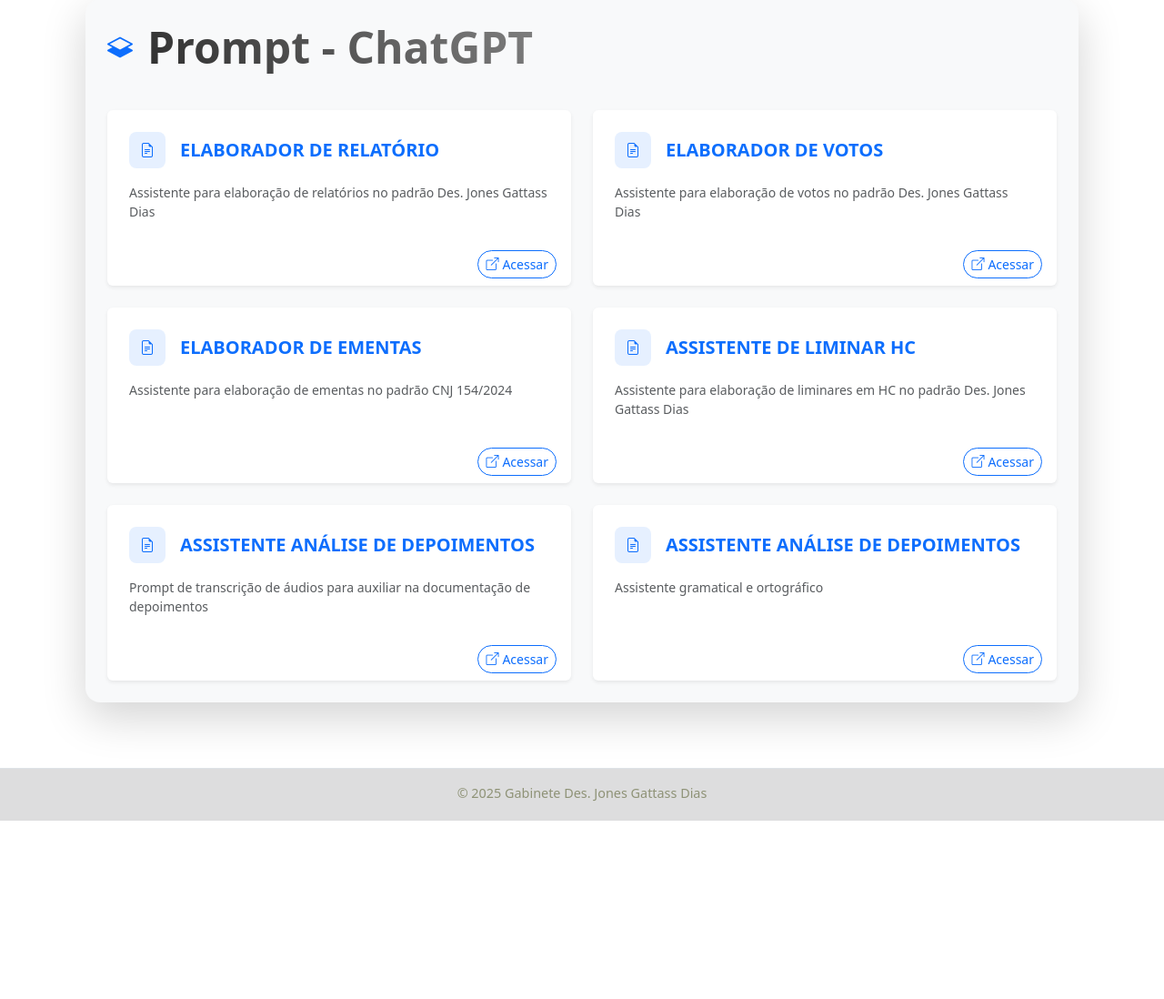
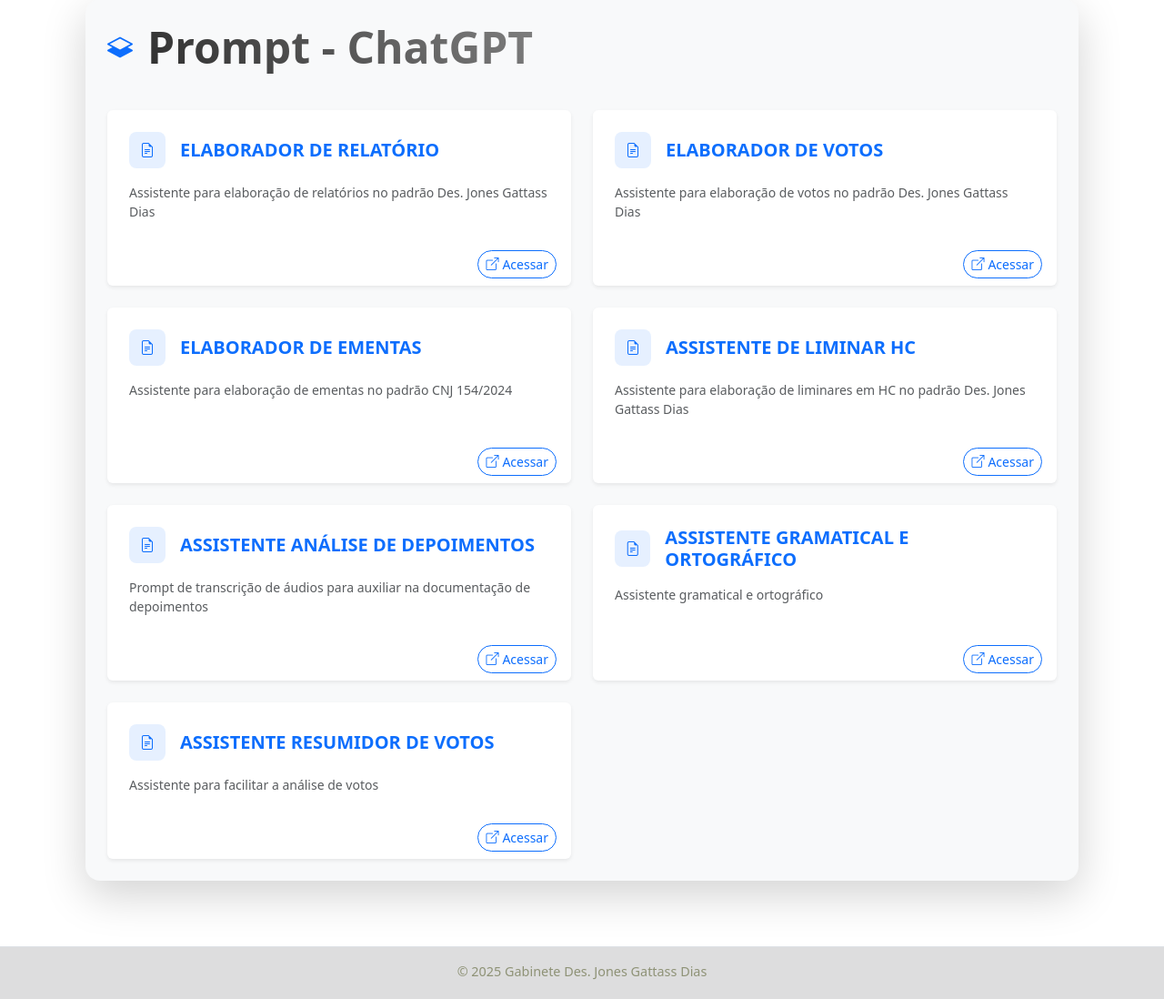
Before and after one commit to EduardoRezendee/Gab.JonesGattass, a Django app: page /home2/ in a window 1280 px wide. Shown: the part 191-1289 px from the top of the page at 91% size. Before the commit the page ends 1093 px from the top, so only its background shows below. Run offline with Django 5.2, Linux system fonts and the light colour scheme; data that the repository does not hold is empty; parts of the project's set-up code (start-up, migrations or seed data) failed here and were passed over; some libraries are stand-ins or nearby versions.

Commit message:
gpt resumo

```diff
--- a/app/templates/home2.html
+++ b/app/templates/home2.html
@@ -124,9 +124,14 @@
             description: "Prompt de transcrição de áudios para auxiliar na documentação de depoimentos"
         },
         {
-            title: "ASSISTENTE ANÁLISE DE DEPOIMENTOS",
+            title: "ASSISTENTE GRAMATICAL E ORTOGRÁFICO",
             url: "https://chatgpt.com/g/g-681a6f9025148191b23adab89ada3526-gpt-jg-assistente-gramatical-e-ortografico",
             description: "Assistente gramatical e ortográfico"
+        },
+        {
+            title: "ASSISTENTE RESUMIDOR DE VOTOS",
+            url: "https://chatgpt.com/g/g-6824fe9378ec81918bf84736aedc22e8-gpt-jg-resumidor-de-voto",
+            description: "Assistente para facilitar a análise de votos"
         },
     ];
 
```
